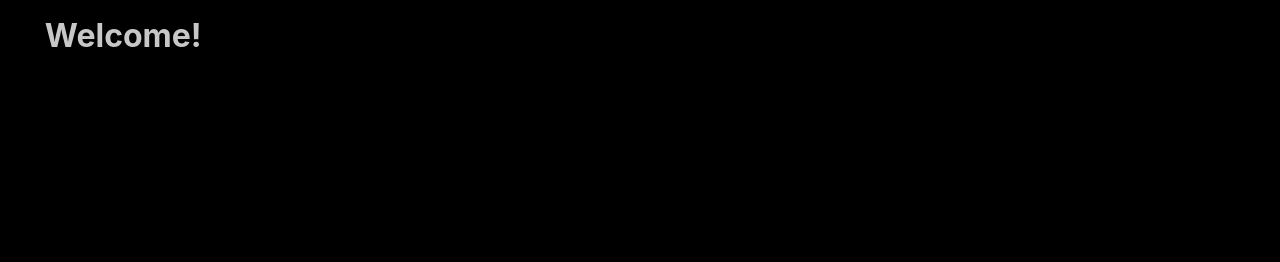
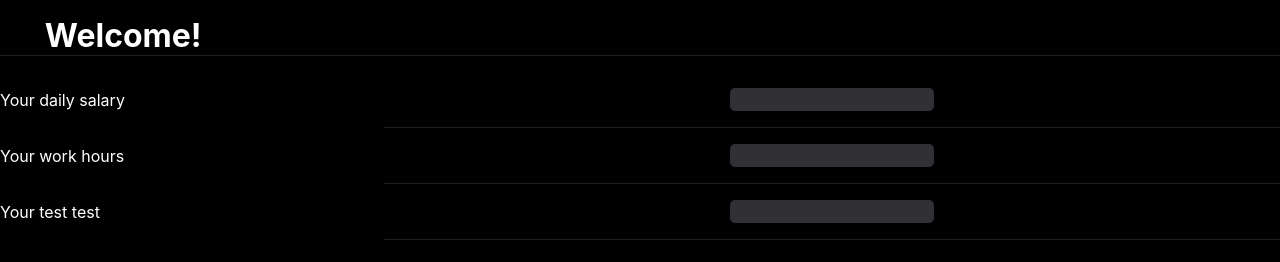
Before and after one commit to Pablo6152/paymentCalculator, a plain HTML site: page index.html in a window 1280 px wide. Drawn offline with Linux system fonts and the light colour scheme.

Commit message:
added input fields and layout

```diff
--- a/css/style.css
+++ b/css/style.css
@@ -1,10 +1,11 @@
 :root{
     --primary-color: #1c1c1e;
     --secondary-color: #000000;
-    --tertiary-color: rgba(28,28,30,255);
-    --text-color: rgb(199, 199, 199);
+    --tertiary-color: #313035;
+    --text-color: #ffffff;
     --primary-accent-color: #0b84fe;
     --secondary-accent-color: #2ed158;
+    --gray-color: rgba(30,30,31,255);
 }
 body, html {
     height: 100%;
@@ -13,6 +14,7 @@ body, html {
 
 * {
     box-sizing: border-box;
+    /* outline: red 1px solid; */
 }
 body{
     background-color: var(--secondary-color);
@@ -36,4 +38,42 @@ li{
 /* Layout */
 .site-header{
     margin-top: 1em;
+    border-bottom: 1px solid var(--gray-color);
 }
+
+.calc-content{
+    margin-top: 1em;
+}
+
+.calc-content > div{
+    display: flex;
+    justify-content: space-around;
+    align-items: center;
+}
+
+.field-title{
+    width: 30%;
+    white-space: nowrap;
+}
+.field-input{
+    width: 70%;
+    border-bottom: 1px solid var(--gray-color);
+    display: flex;
+    justify-content: center;
+    padding: 1em 0;
+}
+
+.input{
+    outline: none;
+    border: none;
+    border-radius: 5px;
+    padding: .3em 1em;
+}
+
+
+/* Color */
+.input-color{
+    color: var(--text-color);
+    background-color: var(--tertiary-color);
+
+}
--- a/index.html
+++ b/index.html
@@ -13,9 +13,38 @@
 </head>
 <body>
 
-    <header class="site-header spacing">
-        <h1>Welcome!</h1>
+    <header class="site-header">
+        <div class="header-content spacing">
+            <h1>Welcome!</h1>
+        </div>
     </header>
+
+    <section class="calc-content">
+        <div>
+            <div class="field-title">
+                <p>Your daily salary</p>
+            </div>
+            <div class="field-input">
+                <input type="text" class="input input-color">
+            </div>
+        </div>
+        <div>
+            <div class="field-title">
+                <p>Your work hours</p>
+            </div>
+            <div class="field-input">
+                <input type="text" class="input input-color">
+            </div>
+        </div>
+        <div>
+            <div class="field-title">
+                <p>Your test test</p>
+            </div>
+            <div class="field-input">
+                <input type="text" class="input input-color">
+            </div>
+        </div>
+    </section>
 
     <script src="./js/index.js" type="module"></script>
 </body>
--- a/js/theme.js
+++ b/js/theme.js
@@ -18,15 +18,18 @@ function getTheme(theme) {
         root.style.setProperty('--text-color', 'rgb(44, 44, 44)');
         root.style.setProperty('--primary-accent-color', '#007aff');
         root.style.setProperty('--secondary-accent-color', '#35c759');
+        root.style.setProperty('--gray-color', 'rgba(30,30,31,255');
+
         head.content = "#f0f0f0"
         localStorage.setItem("darkmode", "0")
     } else if (theme === 1) {
         root.style.setProperty('--primary-color', '#1c1c1e');
         root.style.setProperty('--secondary-color', '#000000');
-        root.style.setProperty('--tertiary-color','rgba(28,28,30,255)')
-        root.style.setProperty('--text-color', 'rgb(199, 199, 199)');
+        root.style.setProperty('--tertiary-color','#313035')
+        root.style.setProperty('--text-color', '#ffffff');
         root.style.setProperty('--primary-accent-color', '#0b84fe');
         root.style.setProperty('--secondary-accent-color', '#2ed158');
+        root.style.setProperty('--gray-color', 'rgba(30,30,31,255');
         head.content = "#000000"
         localStorage.setItem("darkmode", "1")
     }
```
